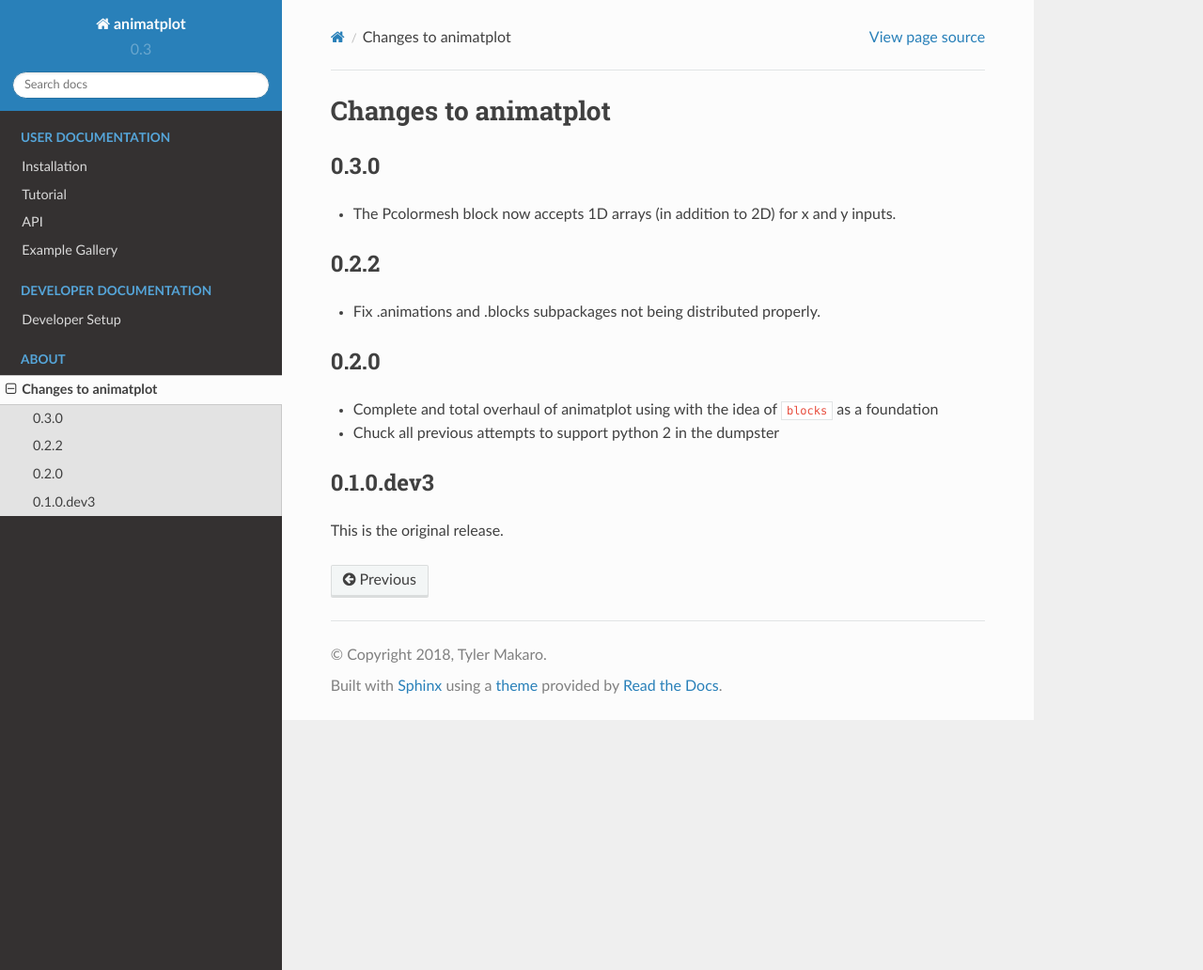
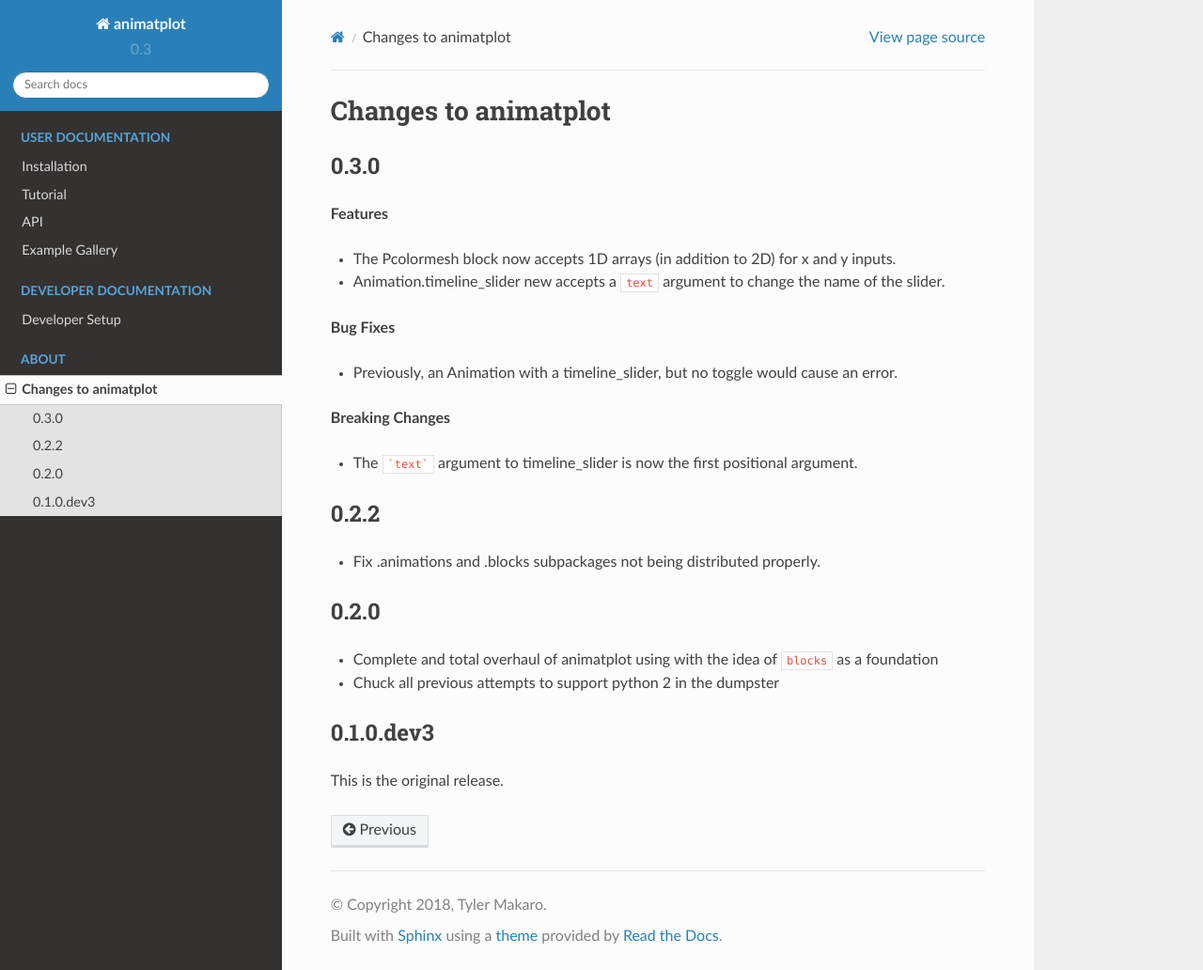
Before and after one commit to t-makaro/animatplot, a Sphinx documentation site: the page built from docs/source/changelog.rst, in a window 1280 px wide and 1032 px high. Shown: the whole window at 94% size. Built offline with Sphinx 7.4.7 and the Read the Docs theme 2.0.0, drawn with Linux system fonts in a browser that asks for light colours.

Commit message:
Allow slider text to be changed
This also includes a bug fix allowing to use the timeline_slider without the toggle.

````diff
--- a/docs/source/changelog.rst
+++ b/docs/source/changelog.rst
@@ -4,7 +4,18 @@ Changes to animatplot
 0.3.0
 -----
 
+**Features**
+
 - The Pcolormesh block now accepts 1D arrays (in addition to 2D) for x and y inputs.
+- Animation.timeline_slider new accepts a ``text`` argument to change the name of the slider.
+
+**Bug Fixes**
+
+- Previously, an Animation with a timeline_slider, but no toggle would cause an error.
+
+**Breaking Changes**
+
+- The ```text``` argument to timeline_slider is now the first positional argument.
 
 0.2.2
 -----
````
Also changed, not shown: docs/source/tutorial/controls.ipynb, docs/source/tutorial/images/controls.gif, 1 other file.
